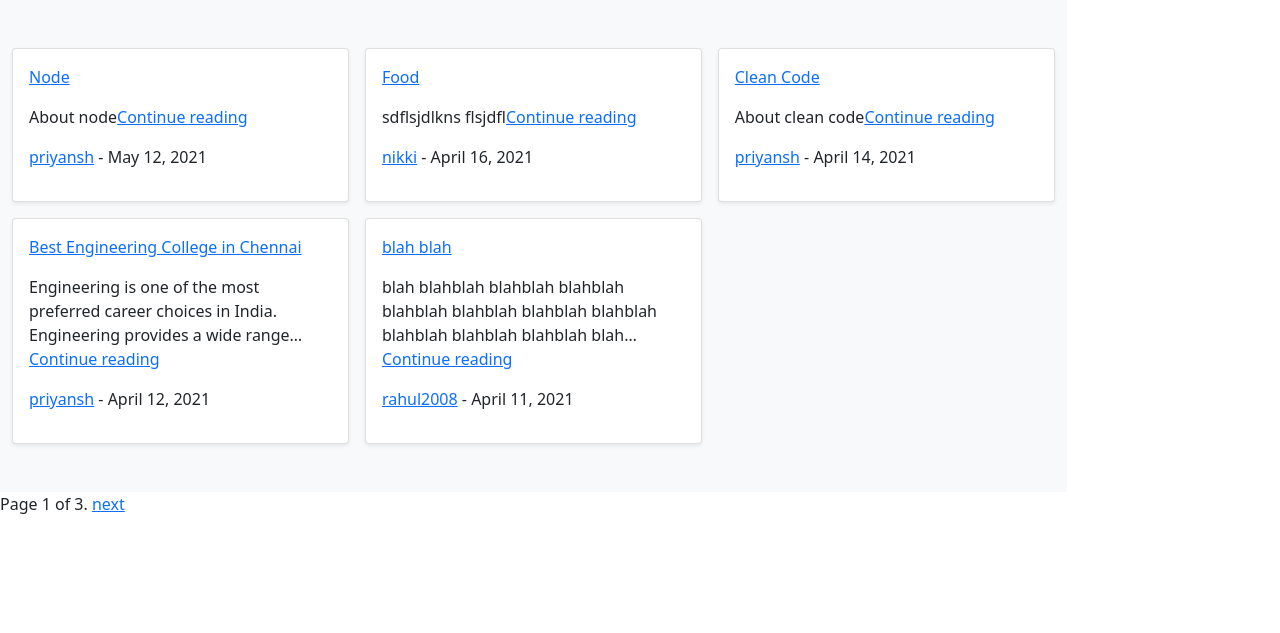
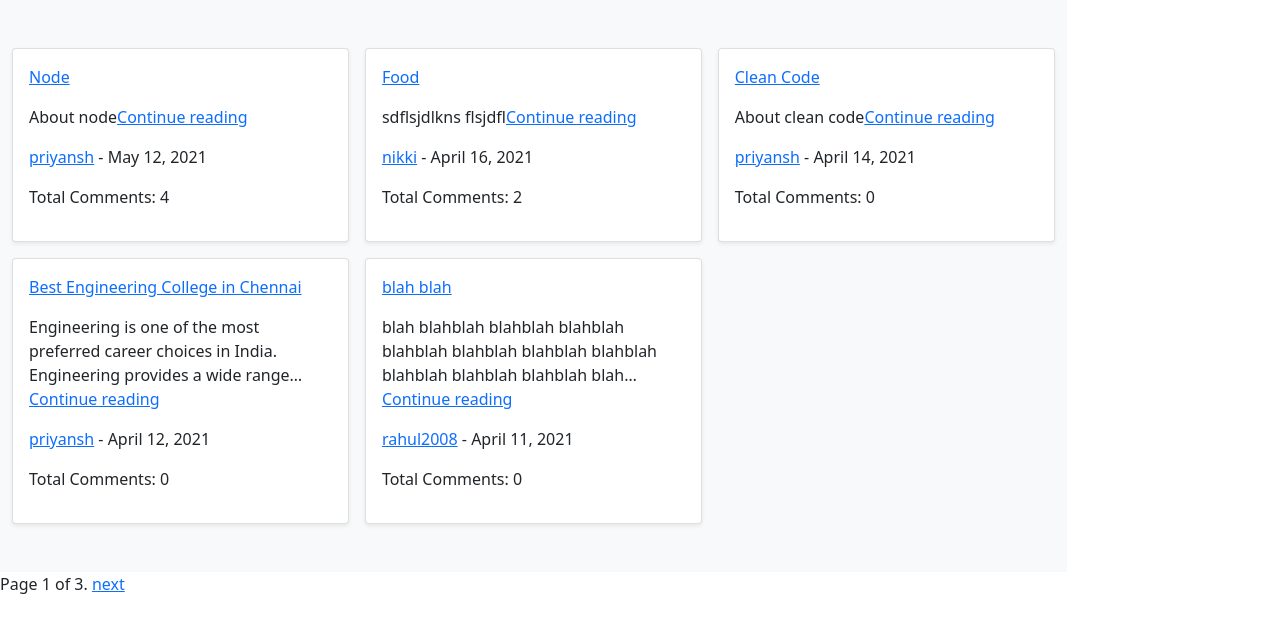
Before and after one commit to rahul-20-mangal/django-mini-blog, a Django app: page /blog/blogs/ in a window 1280 px wide. Shown: the part 70-703 px from the top of the page. Run offline with Django 3.2, Linux system fonts and the light colour scheme; data comes from the database, SQL or seed files in the repository; both versions use the stored data as it was after the commit.

Commit message:
Total no of comments in a blog

```diff
--- a/blog/templates/blog/blog_list.html
+++ b/blog/templates/blog/blog_list.html
@@ -15,7 +15,7 @@
             <p><a href="{{ blog.get_absolute_url }}">{{blog.title}}</a></p>
             <p class="card-text">{{blog.content|striptags|truncatechars:100}}<a href="{{ blog.get_absolute_url }}">Continue reading</a></p>
             <p><a href="{{ blog.blog_author.get_absolute_url }}">{{blog.blog_author}}</a> - {{blog.post_date}}</p>
-
+            <p>Total Comments: {{blog.comment_set.all.count}}</p>
           </div>
         </div>
       </div>
```
Also changed, not shown: db.sqlite3.
